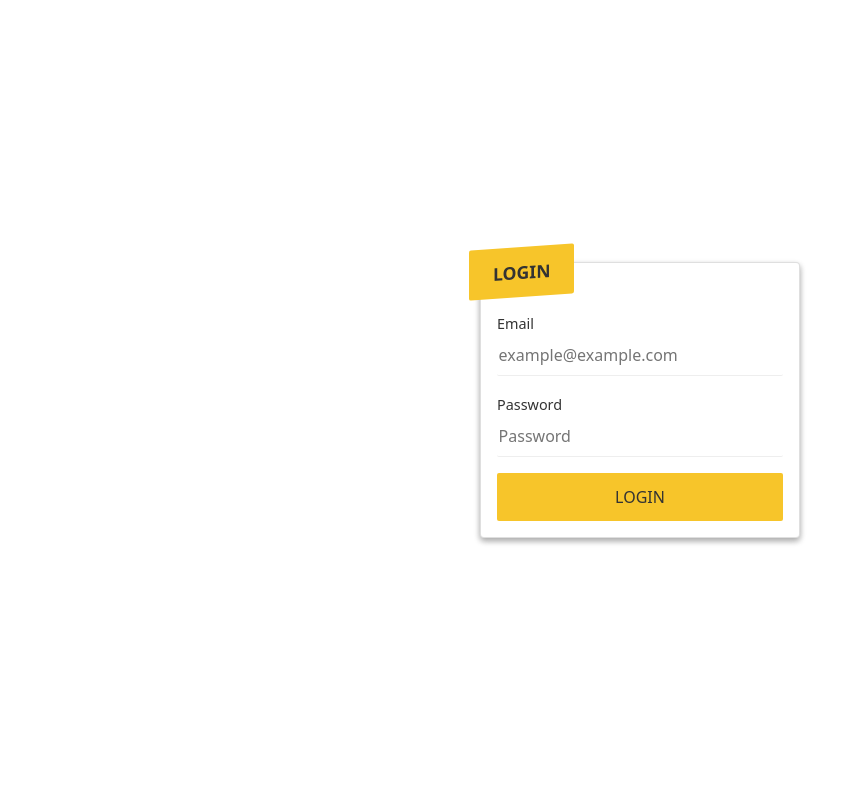
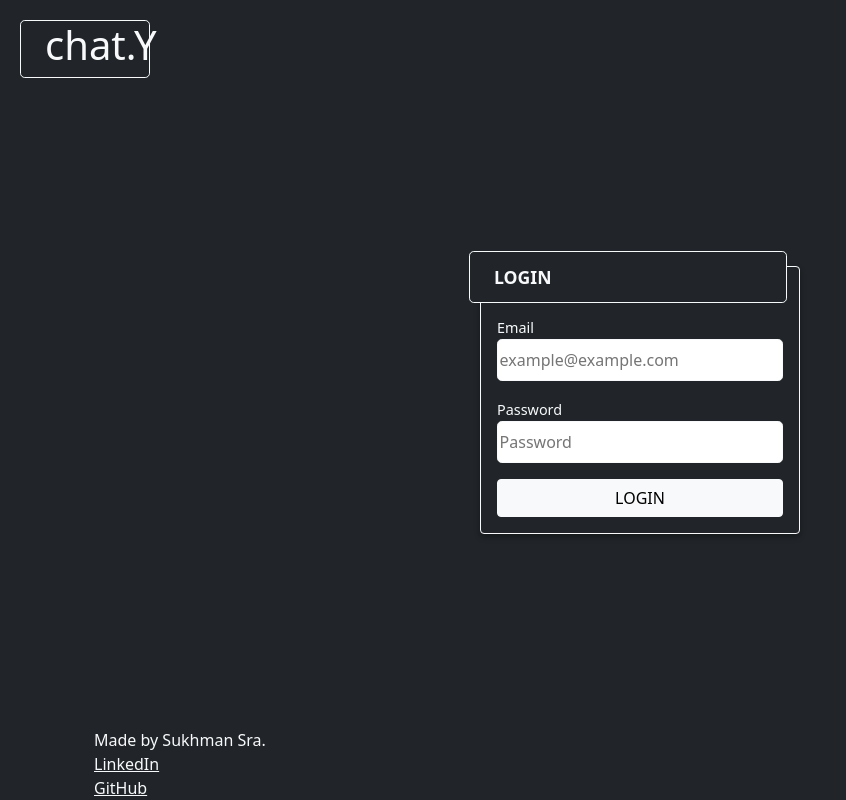
Before and after one commit to sukhmansra64/messenger-app-frontend, a React (Create React App) app in the folder messenger-front/: page /login in a window 1280 px wide. Shown: the whole page, without its empty margins (0-846 px from the left). Built offline with nearby package versions, Linux system fonts and the light colour scheme.

Commit message:
Update
Finished the main menu and the login page of the front end.

```diff
--- a/messenger-front/public/index.html
+++ b/messenger-front/public/index.html
@@ -3,6 +3,7 @@
   <head>
     <meta charset="utf-8" />
     <link rel="icon" href="%PUBLIC_URL%/favicon.ico" />
+    <link rel="stylesheet" href="./node_modules/bootstrap/dist/css/bootstrap.css">
     <meta name="viewport" content="width=device-width, initial-scale=1" />
     <meta name="theme-color" content="#000000" />
     <meta
@@ -26,7 +27,7 @@
     -->
     <title>React App</title>
   </head>
-  <body>
+  <body class="bg-dark">
     <noscript>You need to enable JavaScript to run this app.</noscript>
     <div id="root"></div>
     <!--
--- a/messenger-front/src/Pages/Index.js
+++ b/messenger-front/src/Pages/Index.js
@@ -39,37 +39,60 @@ const Index = (props) => {
         setHasToken(false);
     }
 
-    const loginRegister = () =>{
-        return(
-            <Container className='border border-light rounded-3' style={{height: 400, width: 300}}>
+    const toDash = () => {
+        return (
+            <Container className='border border-light rounded-3' style={{height: 400, width: 320}}>
                 <h1>
                     <p className='text-light'>Welcome back, {username}</p>
                 </h1>
-                <Button className='btn-light' onClick={onClick} style={{height:60, width: 180,}}>
-                        To Dashboard
+                <Button className='btn-light' onClick={onClick} style={{height: 60, width: 180, marginTop: -10}}>
+                    To Dashboard
                 </Button>
-                <Button className='btn-light' onClick={onClick2} style={{height:60, width: 180,marginTop:15}}>
+                <Button className='btn-light' onClick={onClick2} style={{height: 60, width: 180, marginTop: 15}}>
                     Login to a different User
                 </Button>
-                <Button className='btn-light' onClick={onClick3} style={{height:60, width: 180,marginTop:15}}>
+                <Button className='btn-light' onClick={onClick3} style={{height: 60, width: 180, marginTop: 15}}>
                     Register a new account
                 </Button>
-                <Button className='btn-light' onClick={onClick4} style={{height:60, width: 180,marginTop:15}}>
+                <Button className='btn-light' onClick={onClick4} style={{height: 60, width: 180, marginTop: 15}}>
                     Sign Out
                 </Button>
 
             </Container>
         );
     }
+
+        const loginRegister = () =>{
+            return(
+                <Container className='border border-light rounded-3' style={{height: 220, width: 320}}>
+                    <h1>
+                        <p className='text-light'>Welcome</p>
+                    </h1>
+                    <Button className='btn-light' onClick={onClick2} style={{height: 60, width: 180, marginTop: -10}}>
+                        Login
+                    </Button>
+                    <Button className='btn-light' onClick={onClick3} style={{height: 60, width: 180, marginTop: 15}}>
+                        Register
+                    </Button>
+                </Container>
+            );
+        }
+
     return <div className='container' style={{height:'100%', width: '100%', }}>
-        <Container style={{width: '15%', position: 'fixed', left:20, top:20}} className='border border-light rounded-3'>
+        <Container style={{width: '130px', position: 'fixed', left:20, top:20}} className='border border-light rounded-3'>
             <h1 className='text-light'>chat.Y</h1>
         </Container>
         <Container style={{display: 'flex', flexDirection: 'column', justifyContent: 'center', alignItems: 'center',
             textAlign: 'center', minHeight: '100vh'}}>
-                    {hasToken ? loginRegister():<Container>Has no token</Container>}
+                    {hasToken ? toDash(): loginRegister()}
         </Container>
-
+        <footer style={{position:"absolute", bottom:0}}>
+            <span className='text-light'>Made by Sukhman Sra.</span>
+            <br/>
+            <span><a href='https://www.linkedin.com/in/sukhsra/' target="_blank" rel="noopener noreferrer"><u className='link-light'>LinkedIn</u></a></span>
+            <br/>
+            <span><a href='https://github.com/sukhmansra64' target="_blank" rel="noopener noreferrer"><u className='link-light'>GitHub</u></a></span>
+        </footer>
     </div>;
 }
 
--- a/messenger-front/src/Pages/Login.js
+++ b/messenger-front/src/Pages/Login.js
@@ -2,6 +2,8 @@ import React from 'react';
 import axios from "axios";
 import makeToast from "../Toaster";
 import {withRouter} from "react-router";
+import {Container} from "react-bootstrap";
+import {Button} from "react-bootstrap";
 
 const Login = (props) =>{
     const emailRef = React.createRef();
@@ -32,20 +34,32 @@ const Login = (props) =>{
             });
     }
         return(
-        <div className='card'>
-            <div className='cardHeader'>Login</div>
+            <Container className='bg-dark' style={{height:'100%', width: '100%', }}>
+                <Container style={{width: '130px', position: 'fixed', left:20, top:20}} className='border border-light rounded-3'>
+                    <h1 className='text-light'>chat.Y</h1>
+                </Container>
+                <Container className='card bg-dark border border-light'>
+                    <Container className='cardHeader bg-dark text-light rounded-3 border border-light'>Login</Container>
                     <div className='cardBody'>
                         <div className='inputGroup'>
-                    <label htmlFor='email'>Email</label>
-                    <input type='email' name='email' id='email' placeholder='example@example.com' ref={emailRef}/>
+                            <label htmlFor='email' className='text-light'>Email</label>
+                            <input type='email' name='email' id='email' placeholder='example@example.com'  className='rounded-3 border border-light' ref={emailRef}/>
                         </div>
                         <div className='inputGroup'>
-                    <label htmlFor='password'>Password</label>
-                    <input type='password' name='password' id='password' placeholder='Password' ref={passwordRef}/>
+                            <label htmlFor='password' className='text-light'>Password</label>
+                            <input type='password' name='password' id='password' placeholder='Password' className='rounded-3 border border-light' ref={passwordRef}/>
                         </div>
-                <button onClick={loginUser}>Login</button>
+                        <Button onClick={loginUser} className='btn-light'>Login</Button>
                     </div>
-        </div>
+                </Container>
+                <footer style={{position:"absolute", bottom:0}}>
+                    <span className='text-light'>Made by Sukhman Sra.</span>
+                    <br/>
+                    <span><a href='https://www.linkedin.com/in/sukhsra/' target="_blank" rel="noopener noreferrer"><u className='link-light'>LinkedIn</u></a></span>
+                    <br/>
+                    <span><a href='https://github.com/sukhmansra64' target="_blank" rel="noopener noreferrer"><u className='link-light'>GitHub</u></a></span>
+                </footer>
+            </Container>
     );
 }
 
--- a/messenger-front/src/Styles/common.css
+++ b/messenger-front/src/Styles/common.css
@@ -16,16 +16,15 @@ body {
     position: fixed;
     left: 50%;
     top: 50%;
-    width: 25vw;
+    width: 320px;
     transform: translate(-50%, -50%);
 }
 
 .cardHeader {
-    background: #f7c52a;
+
     padding: 0.75rem 1.5rem;
     border-radius: 2px;
     text-transform: uppercase;
-    transform: skewY(-4deg);
     font-size: 1.1rem;
     font-weight: bold;
     display: inline-block;
```
Lines whose indentation alone changed are shown as unchanged.
